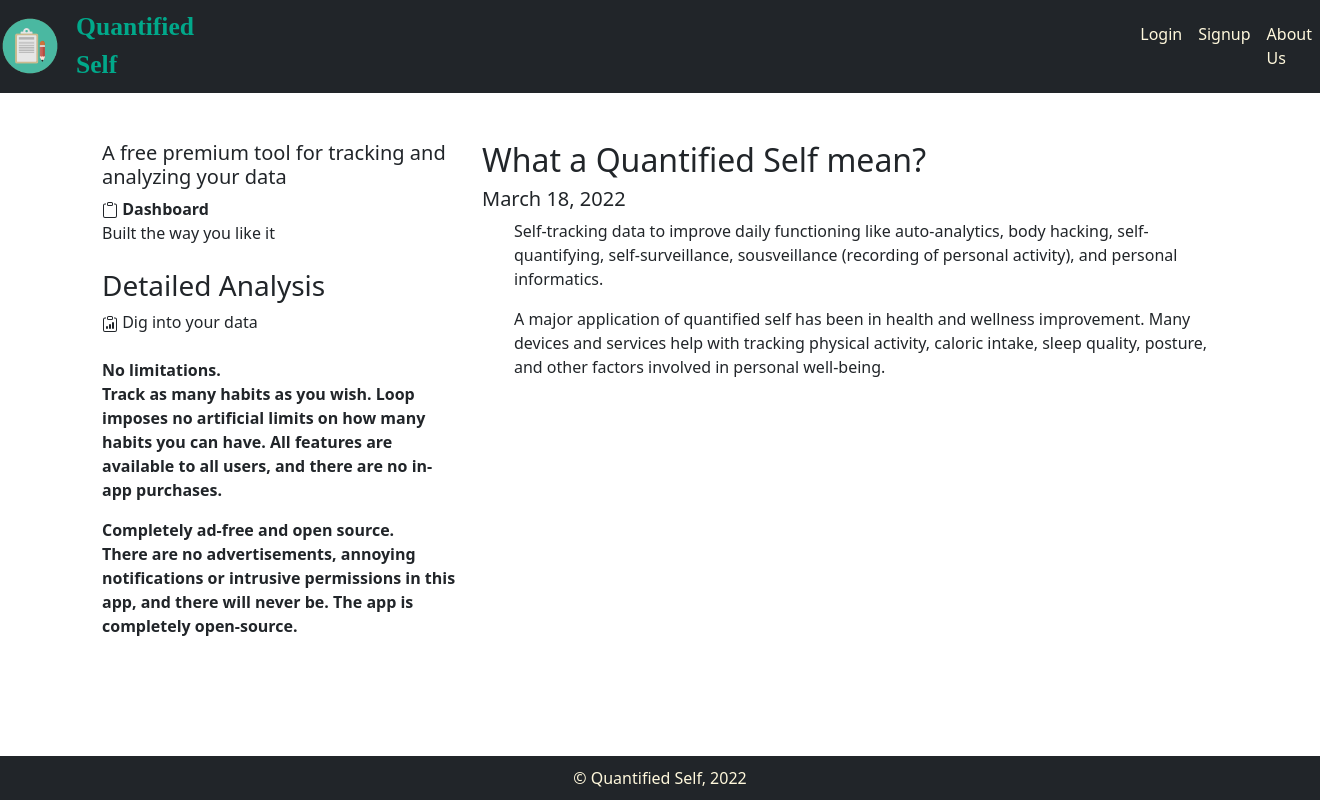
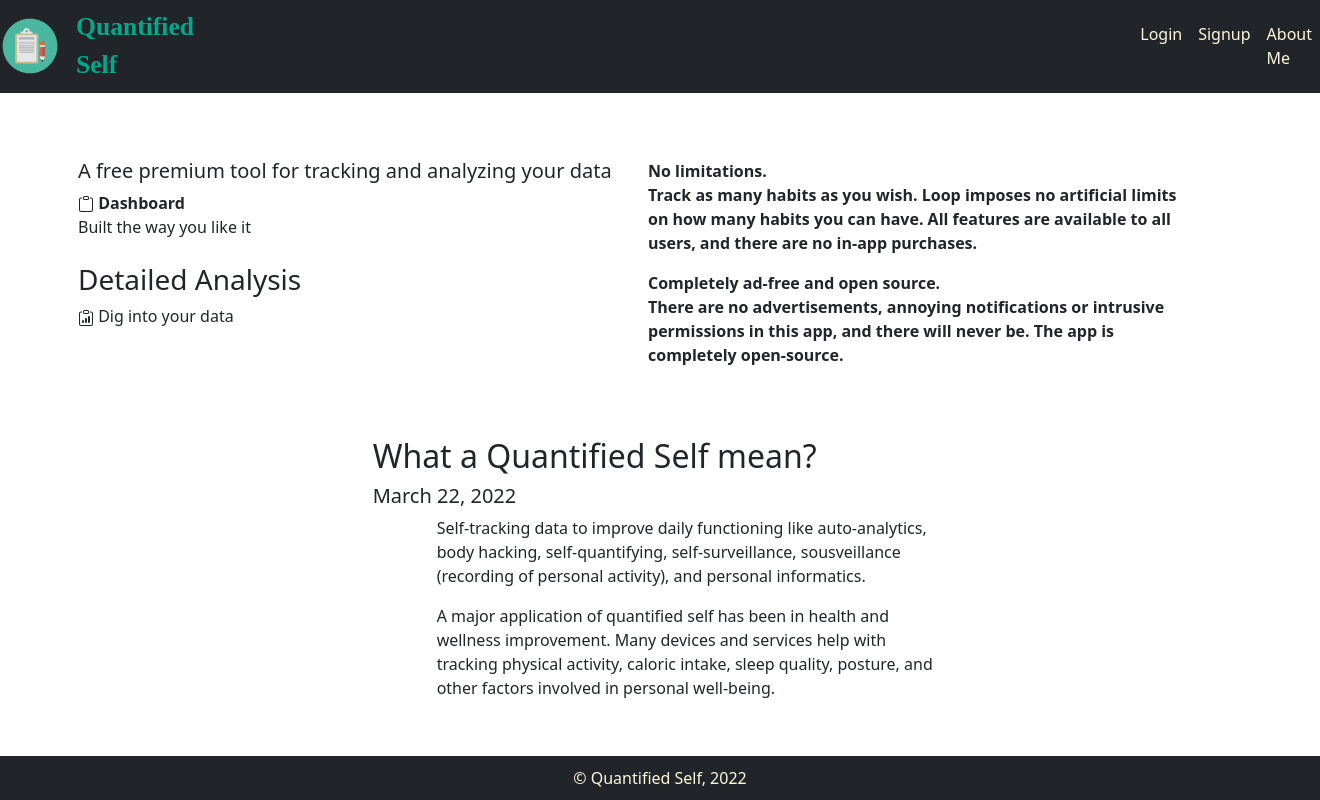
Before and after one commit to Navya54029/IITM, a Flask app: page / in a window 1320 px wide. Run offline with Flask 2, Linux system fonts and the light colour scheme; some libraries are stand-ins or nearby versions.

Commit message:
css for home page

```diff
--- a/MAD-1/Project/templates/create.html
+++ b/MAD-1/Project/templates/create.html
@@ -16,7 +16,7 @@
             <img src="{{ url_for('static', filename='img/logo.png') }}" alt="Logo" style="width:60px;" class="rounded-pill">
             <label id="app_name">Quantified Self</label>
             <a id="signup" href="/login">Login</a>
-            <a id="contact" href="/aboutus">About Us</a>
+            <a id="contact" href="/aboutus">About Me</a>
 
           </a>
         </div>
--- a/MAD-1/Project/templates/index.html
+++ b/MAD-1/Project/templates/index.html
@@ -1,26 +1,27 @@
 <!DOCTYPE html>
 <html lang="en">
-<head>
+<head style="overflow: scroll;">
   <title>Home</title>
   <meta charset="utf-8">
   <meta name="viewport" content="width=device-width, initial-scale=1">
   <link href="https://cdn.jsdelivr.net/npm/bootstrap@5.1.3/dist/css/bootstrap.min.css" rel="stylesheet">
   <script src="https://cdn.jsdelivr.net/npm/bootstrap@5.1.3/dist/js/bootstrap.bundle.min.js"></script>
   <link rel="stylesheet" href="{{ url_for('static', filename='bootstrap/css/index.css') }}">
+
 </head>
-<body>
-<nav class="navbar navbar-expand-lg navbar-light bg-light" style="background-color: #212529 !important" style="width:100%">
+<body style="overflow: scroll;">
+<nav class="navbar navbar-expand-lg navbar-light bg-light" style="background-color: #212529 !important;width:100%;overflow: hidden;">
   <a class="navbar-brand" href="#"><img src="{{ url_for('static', filename='img/logo.png') }}" alt="Logo" style="width:60px;" class="rounded-pill"></a>
   <label id="app_name">Quantified Self</label>&nbsp;&nbsp;&nbsp;&nbsp;&nbsp;&nbsp;&nbsp;&nbsp;&nbsp;&nbsp;&nbsp;&nbsp;
   <div class="collapse navbar-collapse" id="navbarNavAltMarkup">
     <div class="navbar-nav" style="text-align: left;">
       <a class="nav-item nav-link active" style="color: cornsilk; margin-left: 55rem;" href="/login">Login<span class="sr-only"></span></a>
       <a class="nav-item nav-link" style="color: cornsilk" href="/create">Signup</a>
-      <a class="nav-item nav-link" style="color: cornsilk" href="/aboutus">About Us</a>
+      <a class="nav-item nav-link" style="color: cornsilk" href="/aboutus">About Me</a>
     </div>
   </div>
 </nav>
-
+<!--
 <div class="container mt-5">
     <div class="row">
       <div class="col-sm-4">
@@ -60,6 +61,50 @@
         </ul>
         </div>
     </div>
+  </div> -->
+  <div class="container" style="margin: 5%;">
+    <div class="row">
+      <div class="col">
+        <h5>A free premium tool for tracking and analyzing your data</h5>
+        <i class="bi bi-clipboard"></i>
+        <div class="fakeimg" style="font-weight: bold;"><svg xmlns="http://www.w3.org/2000/svg" width="16" height="16" fill="currentColor" class="bi bi-clipboard" viewBox="0 0 16 16">
+            <path d="M4 1.5H3a2 2 0 0 0-2 2V14a2 2 0 0 0 2 2h10a2 2 0 0 0 2-2V3.5a2 2 0 0 0-2-2h-1v1h1a1 1 0 0 1 1 1V14a1 1 0 0 1-1 1H3a1 1 0 0 1-1-1V3.5a1 1 0 0 1 1-1h1v-1z"/>
+            <path d="M9.5 1a.5.5 0 0 1 .5.5v1a.5.5 0 0 1-.5.5h-3a.5.5 0 0 1-.5-.5v-1a.5.5 0 0 1 .5-.5h3zm-3-1A1.5 1.5 0 0 0 5 1.5v1A1.5 1.5 0 0 0 6.5 4h3A1.5 1.5 0 0 0 11 2.5v-1A1.5 1.5 0 0 0 9.5 0h-3z"/>
+          </svg> Dashboard</div>
+        <p>Built the way you like it</p>
+        <h3 class="mt-4">Detailed Analysis</h3>
+        <svg xmlns="http://www.w3.org/2000/svg" width="16" height="16" fill="currentColor" class="bi bi-clipboard-data" viewBox="0 0 16 16">
+            <path d="M4 11a1 1 0 1 1 2 0v1a1 1 0 1 1-2 0v-1zm6-4a1 1 0 1 1 2 0v5a1 1 0 1 1-2 0V7zM7 9a1 1 0 0 1 2 0v3a1 1 0 1 1-2 0V9z"/>
+            <path d="M4 1.5H3a2 2 0 0 0-2 2V14a2 2 0 0 0 2 2h10a2 2 0 0 0 2-2V3.5a2 2 0 0 0-2-2h-1v1h1a1 1 0 0 1 1 1V14a1 1 0 0 1-1 1H3a1 1 0 0 1-1-1V3.5a1 1 0 0 1 1-1h1v-1z"/>
+            <path d="M9.5 1a.5.5 0 0 1 .5.5v1a.5.5 0 0 1-.5.5h-3a.5.5 0 0 1-.5-.5v-1a.5.5 0 0 1 .5-.5h3zm-3-1A1.5 1.5 0 0 0 5 1.5v1A1.5 1.5 0 0 0 6.5 4h3A1.5 1.5 0 0 0 11 2.5v-1A1.5 1.5 0 0 0 9.5 0h-3z"/>
+          </svg> Dig into your data<br><br>
+      </div>
+      <div class="col order-5">
+        <ul class="nav nav-pills flex-column">
+          <li class="nav-item">
+            <p style="font-weight: bold;">No limitations.<br>
+            Track as many habits as you wish. Loop imposes no artificial limits on how many habits you can have. All features are available to all users, and there are no in-app purchases.
+            </p>
+          </li>
+          <li class="nav-item">
+            <p style="font-weight: bold;">Completely ad-free and open source.<br>
+            There are no advertisements, annoying notifications or intrusive permissions in this app, and there will never be. The app is completely open-source.</p>
+          </li>
+        </ul>
+      </div>
+    </div>
+    <div class="container-fluid" style="content: center;padding:10px 0;margin: 4%;padding-left: 250px;">
+      <div class="col-sm-8">
+        <h2>What a Quantified Self mean?</h2>
+        <h5>March 22, 2022</h5>
+        <div class="fakeimg"></div>
+        <ul>
+           <ol><p>Self-tracking data to improve daily functioning like auto-analytics, body hacking, self-quantifying, self-surveillance, sousveillance (recording of personal activity), and personal informatics.</p></ol>
+           <ul><p>A major application of quantified self has been in health and wellness improvement. Many devices and services help with tracking physical activity, caloric intake, sleep quality, posture, and other factors involved in personal well-being.</p></ul>
+        </ul>
+        </div>
+    </div>
+  </div>
   </div>
   <span id="spanfooter">
     <footer>
--- a/MAD-1/Project/templates/login.html
+++ b/MAD-1/Project/templates/login.html
@@ -15,7 +15,7 @@
       <div class="collapse navbar-collapse" id="navbarNavAltMarkup">
         <div class="navbar-nav" style="text-align: left;">
           <a class="nav-item nav-link" style="color: cornsilk; margin-left: 60rem;" href="/create">Signup</a>
-          <a class="nav-item nav-link" style="color: cornsilk" href="/aboutus">About Us</a>
+          <a class="nav-item nav-link" style="color: cornsilk" href="/aboutus">About Me</a>
         </div>
       </div>
       </nav>
```
Also changed, not shown: MAD-1/Project/templates/aboutus.html (+4 -4 lines), MAD-1/Project/static/bootstrap/css/index.css (line endings or trailing spaces).
